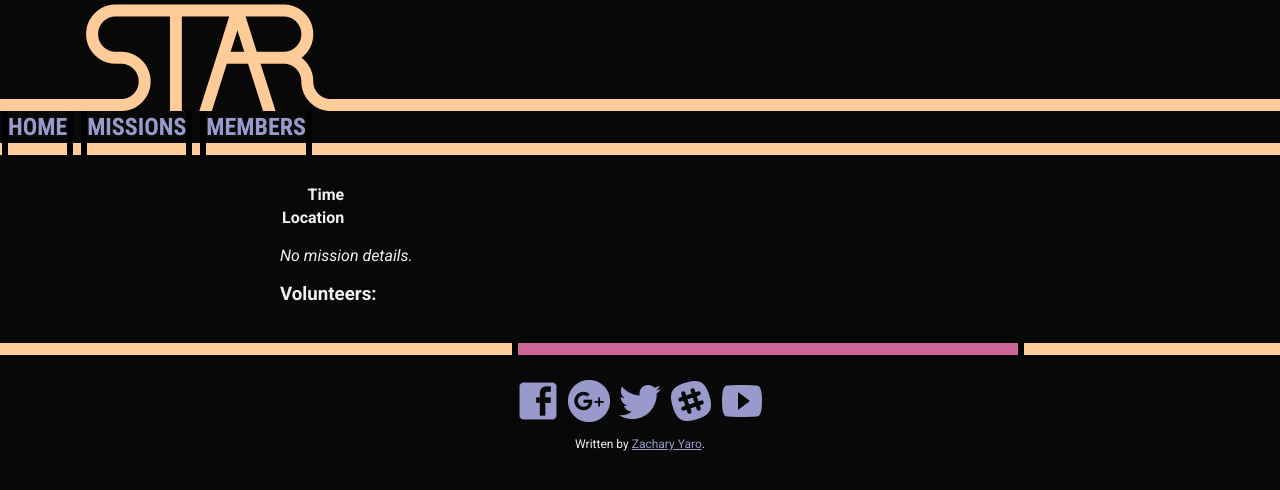
After one commit to RITSTARClub/star-site, a Python web app: template templates/mission_info.html in a window 1280 px wide. The commit adds this page. Shown: the top 490 px of the page. Run offline with Jinja, Linux system fonts and the light colour scheme; the template is opened without the code that fills it, so the values that code supplies are empty.

Commit message:
Add mission info view

```diff
--- a/static/styles/base.css
+++ b/static/styles/base.css
@@ -102,3 +102,13 @@ section {
 	section.wide {
 		max-width: 800px;
 	}
+
+aside {
+	font-size: smaller;
+	float: right;
+}
+@media (max-width: 600px) {
+	aside.minor {
+		display: none;
+	}
+}
--- /dev/null
+++ b/templates/mission_info.html
@@ -0,0 +1,50 @@
+{% include 'head.html' %}
+
+<section>
+	<aside class="minor" style="margin-top: 0.75em;">{{ mission.type_name }}</aside>
+	<h1>{{ mission.title }}</h1>
+
+	<table class="simpleTable" style="margin-left: 0;">
+		<tr>
+			<td><strong>Time</strong></td>
+			<td>{{ mission.pretty_date|safe }}</td>
+		</tr>
+		<tr>
+			<td><strong>Location</strong></td>
+			<td>{{ mission.location }}</td>
+		</tr>
+	</table>
+
+	<p>
+		{% if mission.description %}
+			{{ mission.html_description|safe }}
+		{% else %}
+			<em>No mission details.</em>
+		{% endif %}
+	</p>
+
+	{% if mission.fb_url %}
+		<a href="{{ mission.fb_url }}" target="_blank" class="socialIcon fb small">Facebook event</a>
+	{% endif %}
+	{% if mission.gplus_url %}
+		<a href="{{ mission.gplus_url }}" target="_blank" class="socialIcon gplus small">Google+ event</a>
+	{% endif %}
+
+	{% if mission.type == 0 %}
+		<h3>Run by:</h3>
+	{% else %}
+		<h3>Volunteers:</h3>
+	{% endif %}
+	<ul style="list-style-type: none;">
+		{% for runner in mission.runners_list %}
+			<li>{{ runner.name or runner.id }}</li>
+		{% endfor %}
+	</ul>
+	{% if admin %}
+		<br />
+		<a role="button" href="/missions/edit?id={{ mission.id }}">&#x270e; Edit mission</a>
+	{% endif %}
+</section>
+<br />
+
+{% include 'foot.html' %}
--- a/templates/mission_list.html
+++ b/templates/mission_list.html
@@ -7,7 +7,7 @@
 		{% for mission in missions %}
 			<tr>
 				<td class="missionTypeCol">{{ mission.type_name }}</td>
-				<td class="missionTitleCol"><SPaN href="/missions/info?id={{ mission.id }}"><strong>{{ mission.title }}</strong></SPaN></td>
+				<td class="missionTitleCol"><a href="/missions/info?id={{ mission.id }}"><strong>{{ mission.title }}</strong></a></td>
 				<td class="missionDateCol">{{ mission.pretty_date|safe }}</td>
 				<td class="missionSocialCol">
 					{% if mission.fb_url %}
@@ -20,7 +20,7 @@
 		{% endfor %}
 	</table>
 	{% if admin %}
-		<p><a href="/missions/edit">Add mission</a></p>
+		<p><a role="button" href="/missions/edit">&#x2795; Add mission</a></p>
 	{% endif %}
 </section>
 
```
Also changed, not shown: missions.py (+36 -1 lines), models.py (+17 -3 lines).
